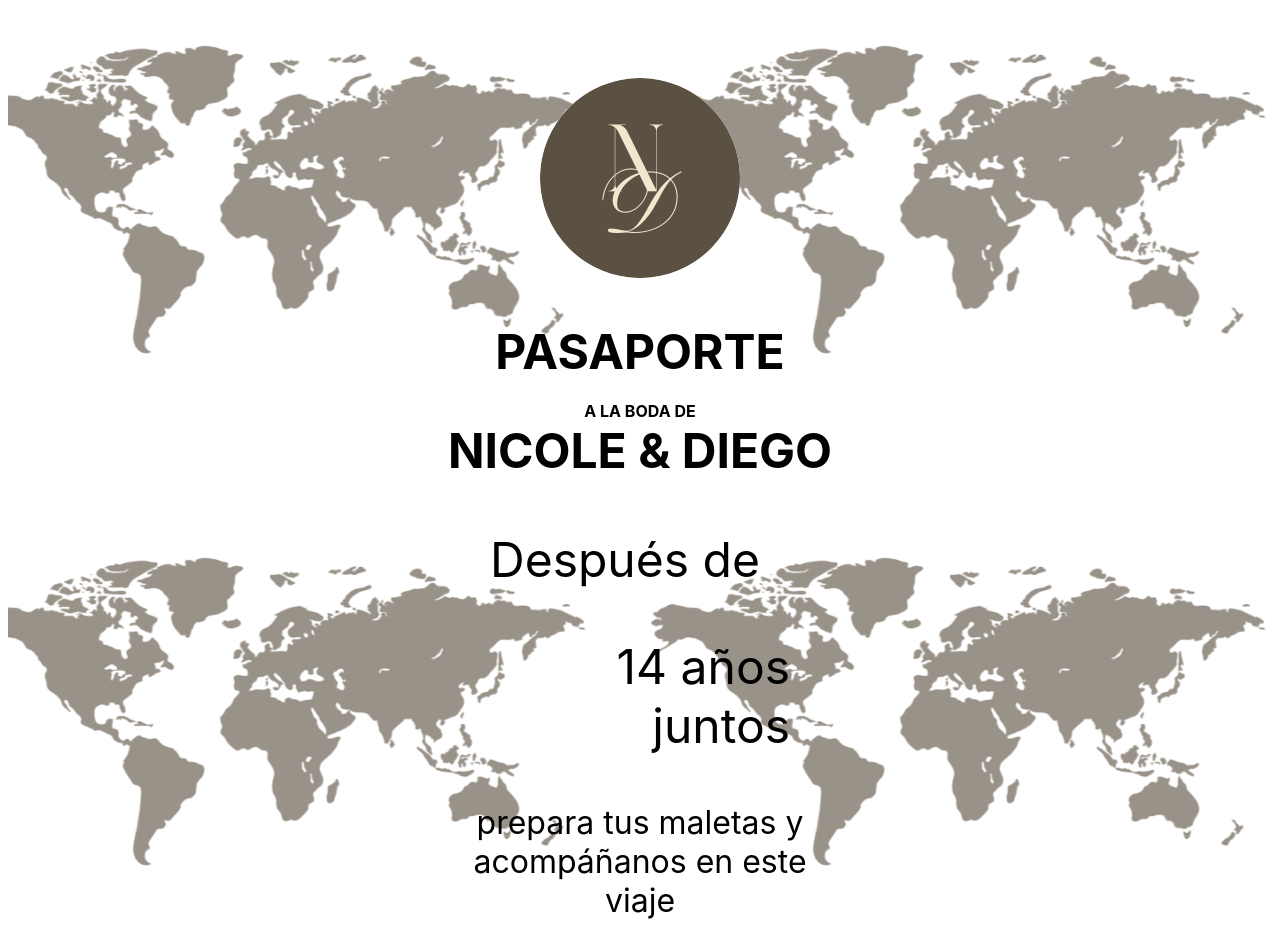
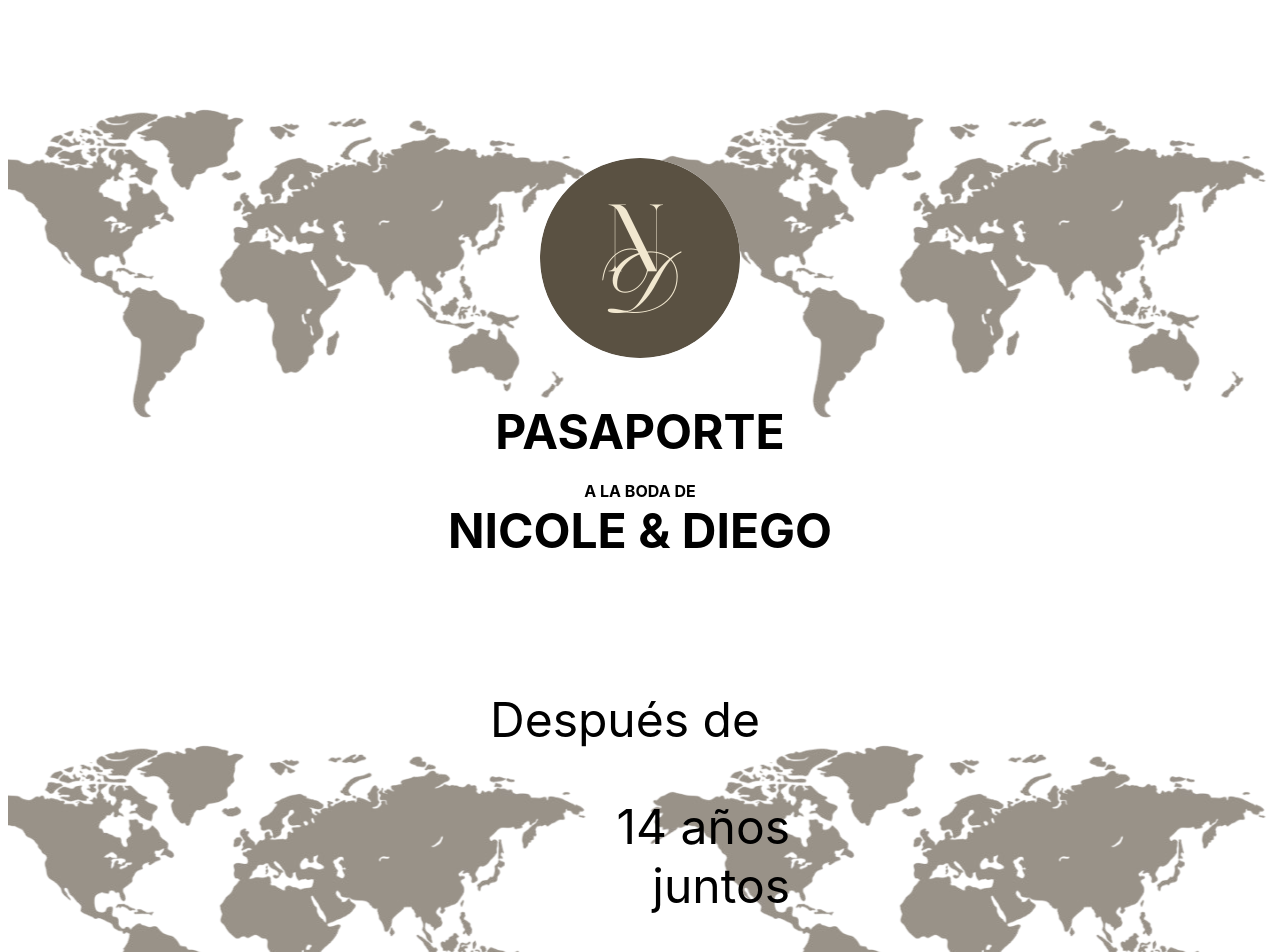
Before and after one commit to CristopherVanegas/BodaNicoleRo, a React (Vite) app in the folder boda_nicole_ro/: page / in a window 1280 px wide. Shown: the top 952 px of the page. Built offline with nearby package versions, Linux system fonts and the light colour scheme; the HTML template or start-up script is replaced by a standard one.

Commit message:
Se le añadió margin-top al content 1 y 2

```diff
--- a/boda_nicole_ro/src/components/PassportSection/PassportSection.module.css
+++ b/boda_nicole_ro/src/components/PassportSection/PassportSection.module.css
@@ -13,10 +13,18 @@
   /* Evita que el fondo se desborde */
 }
 
+.content1 {
+  margin-top: 80px;
+}
+
+.content2 {
+  margin-top: 80px;
+}
+
 /* Slider de fondo: se mueve de derecha a izquierda de forma lenta */
 .sliderBackground {
   position: absolute;
-  top: 0;
+  top: 5%;
   left: 0;
   width: 100%;
   /* Puedes ajustar el ancho deseado */
@@ -38,7 +46,7 @@
 
 .sliderBackground2 {
   position: absolute;
-  top: 85;
+  top: 55%;
   left: 0;
   width: 100%;
   /* Puedes ajustar el ancho deseado */
```
